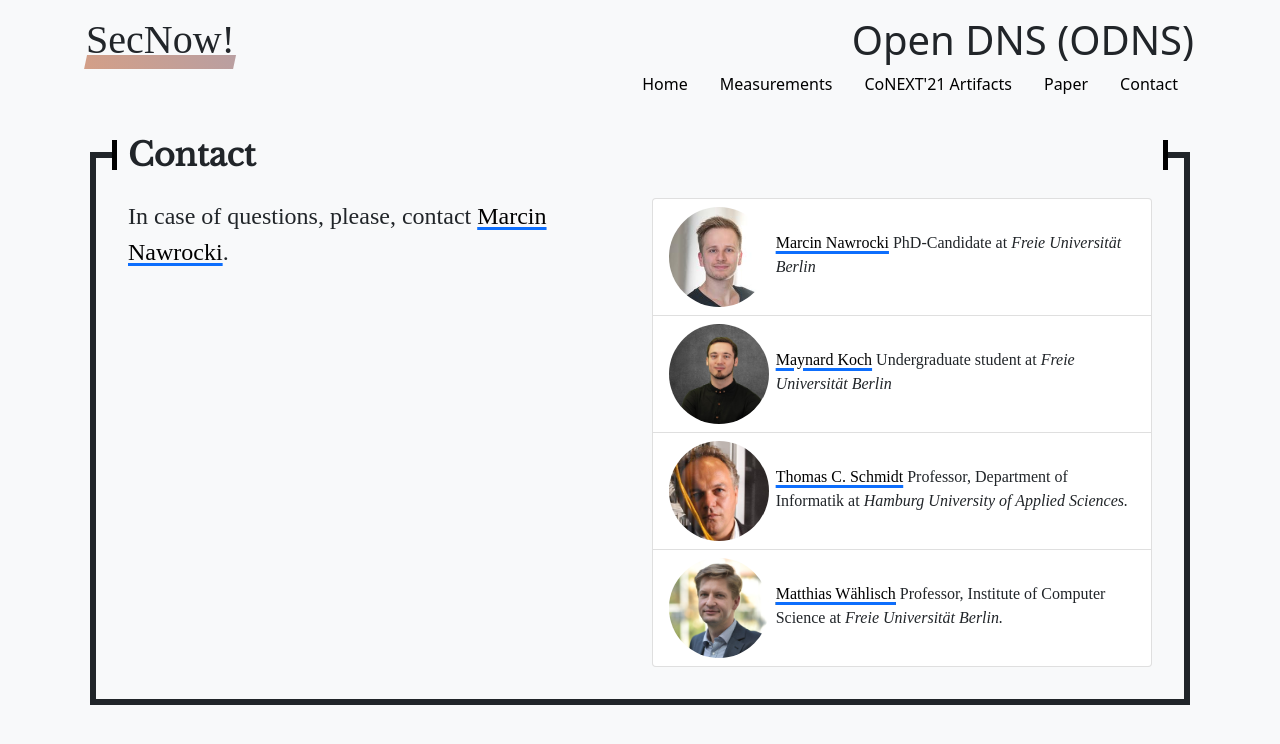
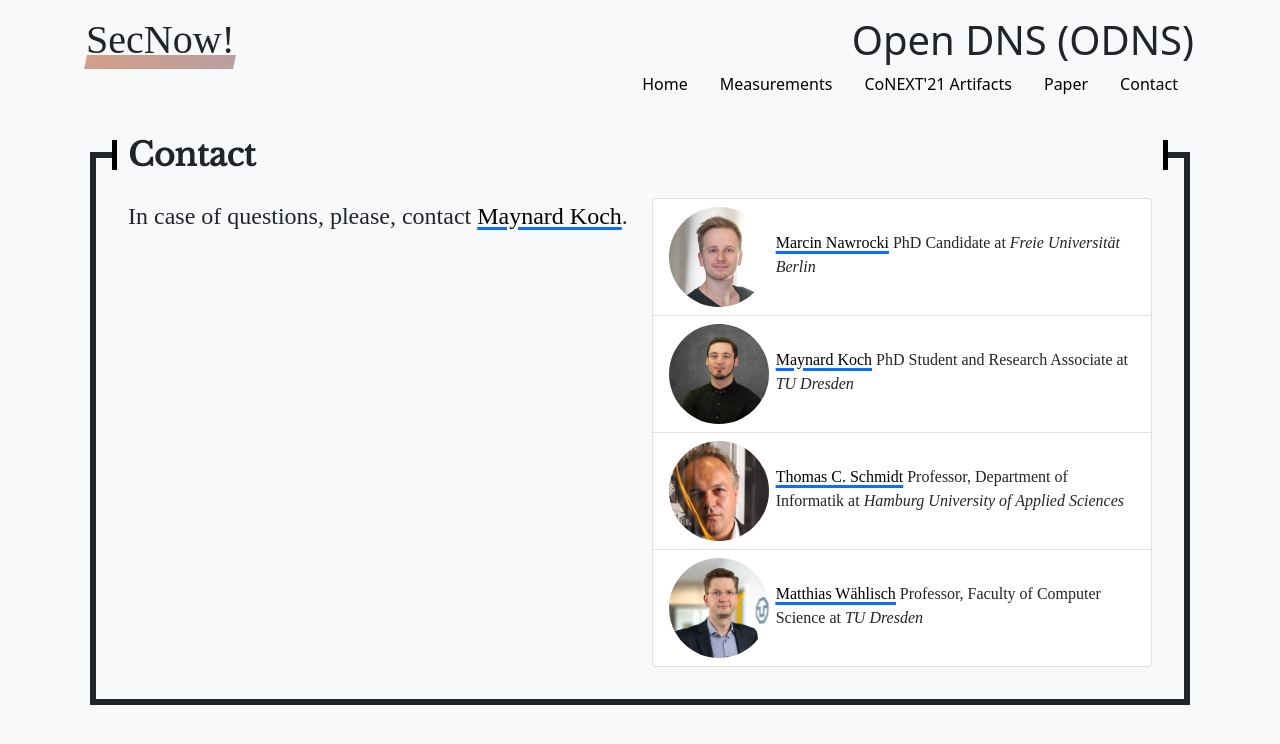
Before and after one commit to netd-tud/odns.secnow.net, a Jekyll site: the page built from contact.md, in a window 1280 px wide. Shown: the top 744 px of the page. Built offline with Jekyll 4.4.1, drawn with Linux system fonts in a browser that asks for light colours; some web fonts are replaced.

Commit message:
update contact

```diff
--- a/contact.md
+++ b/contact.md
@@ -8,7 +8,7 @@ title:  "About"
         <div class="row row-cols-lg-1 row-cols-xl-2 px-3 mb-3 align-items-stretch">
             <div class="col-sm-12">
                             <p class="fs-4 text-justify">In case of questions, please, contact <a
-                                    href="https://www.nawrocki.berlin/">Marcin Nawrocki</a>.</p>
+                                    href="https://netd.cs.tu-dresden.de/about/team/koch">Maynard Koch</a>.</p>
 
             </div>
                         <div class="col-sm-12">
@@ -17,13 +17,13 @@ title:  "About"
                                     <div class="head-img mn rounded-circle float-start"></div>
                                     <p class="mt-4"><a
                                             href="https://www.nawrocki.berlin/">Marcin Nawrocki</a>
-                                        PhD-Candidate at <em>Freie Universit&auml;t Berlin</em>
+                                        PhD Candidate at <em>Freie Universit&auml;t Berlin</em>
                                     </p>
                                 </li>
                                 <li class="list-group-item head">
                                     <div class="head-img mk rounded-circle float-start"></div>
-                                    <p class="mt-4"> <a href="https://www.mi.fu-berlin.de/en/inf/groups/ilab/members/koch.html">Maynard Koch</a>
-                                        Undergraduate student at <em>Freie Universit&auml;t Berlin</em>
+                                    <p class="mt-4"> <a href="https://netd.cs.tu-dresden.de/about/team/koch">Maynard Koch</a>
+                                        PhD Student and Research Associate at <em>TU Dresden</em>
                                     </p>
                                 </li>
                                 <li class="list-group-item head">
@@ -32,17 +32,16 @@ title:  "About"
                                         <a href="https://users.informatik.haw-hamburg.de/~schmidt/">Thomas C.
                                             Schmidt</a>
                                         Professor, Department of Informatik at <em>Hamburg
-                                            University of Applied Sciences.</em>
+                                            University of Applied Sciences</em>
                                     </p>
                                 </li>
                                 <li class="list-group-item head">
                                     <div class="head-img mw rounded-circle float-start"></div>
                                     <p class="mt-4">
                                         <u><a
-                                                href="https://www.mi.fu-berlin.de/en/inf/groups/ilab/members/waehlisch.html">Matthias
+                                                href="https://tu-dresden.de/cs/netd/about/mw">Matthias
                                                 W&auml;hlisch</a></u>
-                                        Professor, Institute of Computer Science at <em>Freie Universit&auml;t
-                                            Berlin.</em>
+                                        Professor, Faculty of Computer Science at <em>TU Dresden</em>
                                     </p>
                                 </li>
                             </ul>
```
Also changed, not shown: assets/img/heads/mw.jpg.
